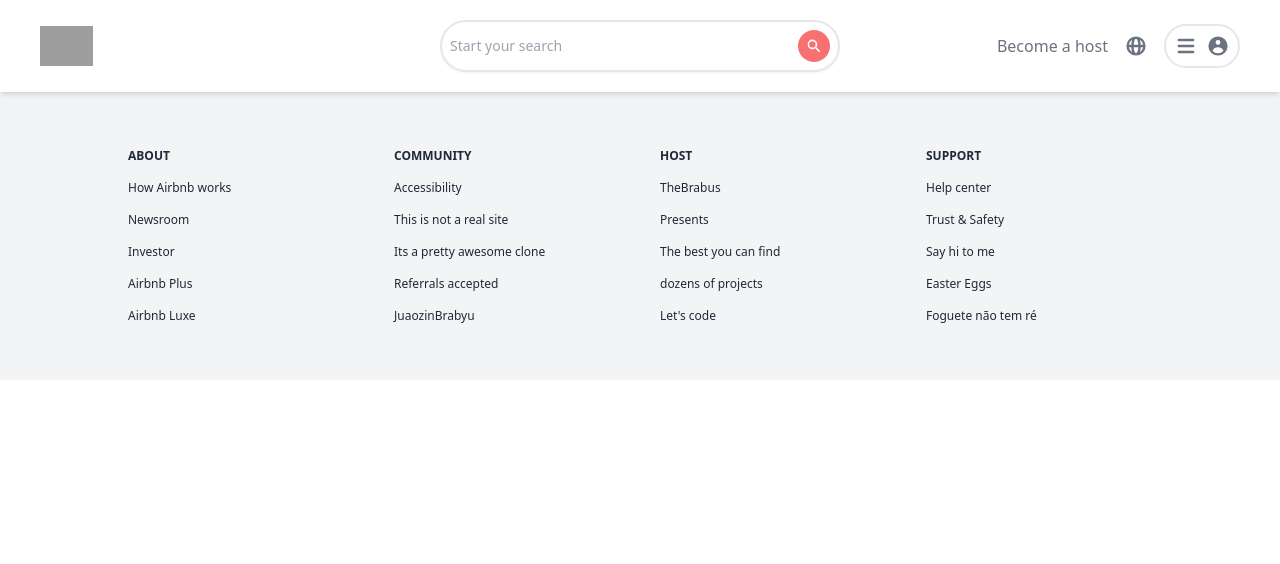
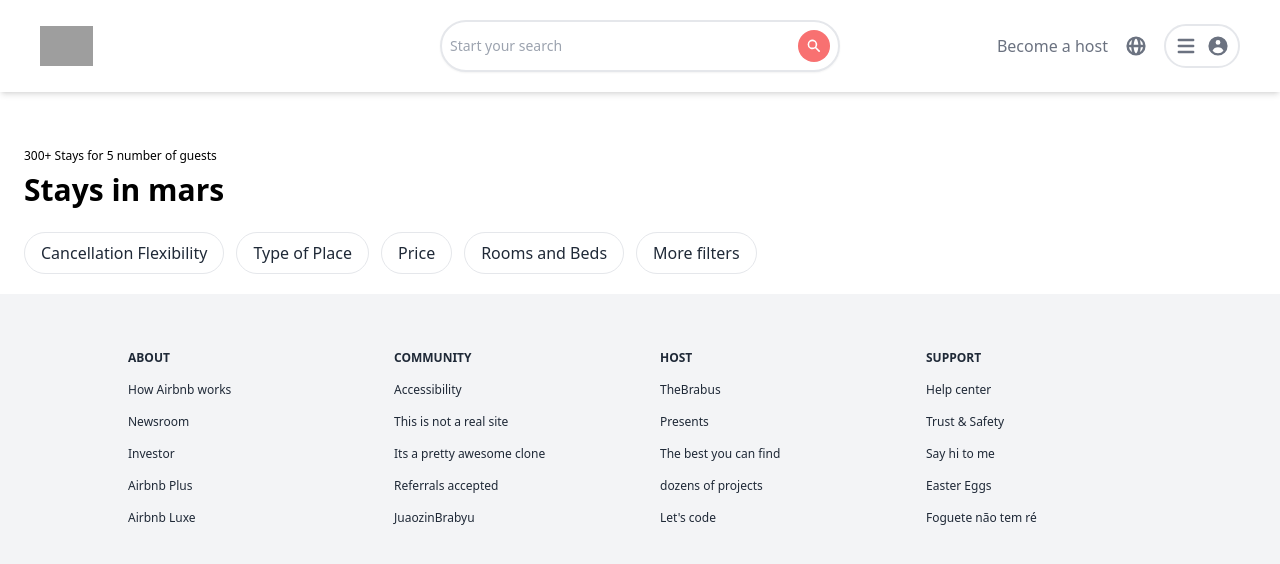
Before and after one commit to jp2mesquita/airbnb-clone-jp2mesquita, a Next.js app: page /search in a window 1280 px wide. Shown: the top 564 px of the page. Built offline with nearby package versions, Linux system fonts and the light colour scheme; grey boxes are pictures that could not be loaded.

Commit message:
feat: add some buttons in search page

```diff
--- a/pages/search.tsx
+++ b/pages/search.tsx
@@ -7,7 +7,23 @@
       <Header />
 
       <main className="flex">
+      <section className="felx-grow pt-14 px-6">
+          <p className="text-xs">
+            300+ Stays for 5 number of guests
+          </p>
 
+          <h1 className="text-3xl font-semibold mt-2 mb-6">
+            Stays in mars
+          </h1>
+
+          <div className="hidden lg:inline-flex mb-5 gap-3 text-gray-800 whitespace-nowrap">
+            <p className="button">Cancellation Flexibility</p>
+            <p className="button">Type of Place</p>
+            <p className="button">Price</p>
+            <p className="button">Rooms and Beds</p>
+            <p className="button">More filters</p>
+          </div>
+        </section>
       </main>
 
       <Footer />
```
